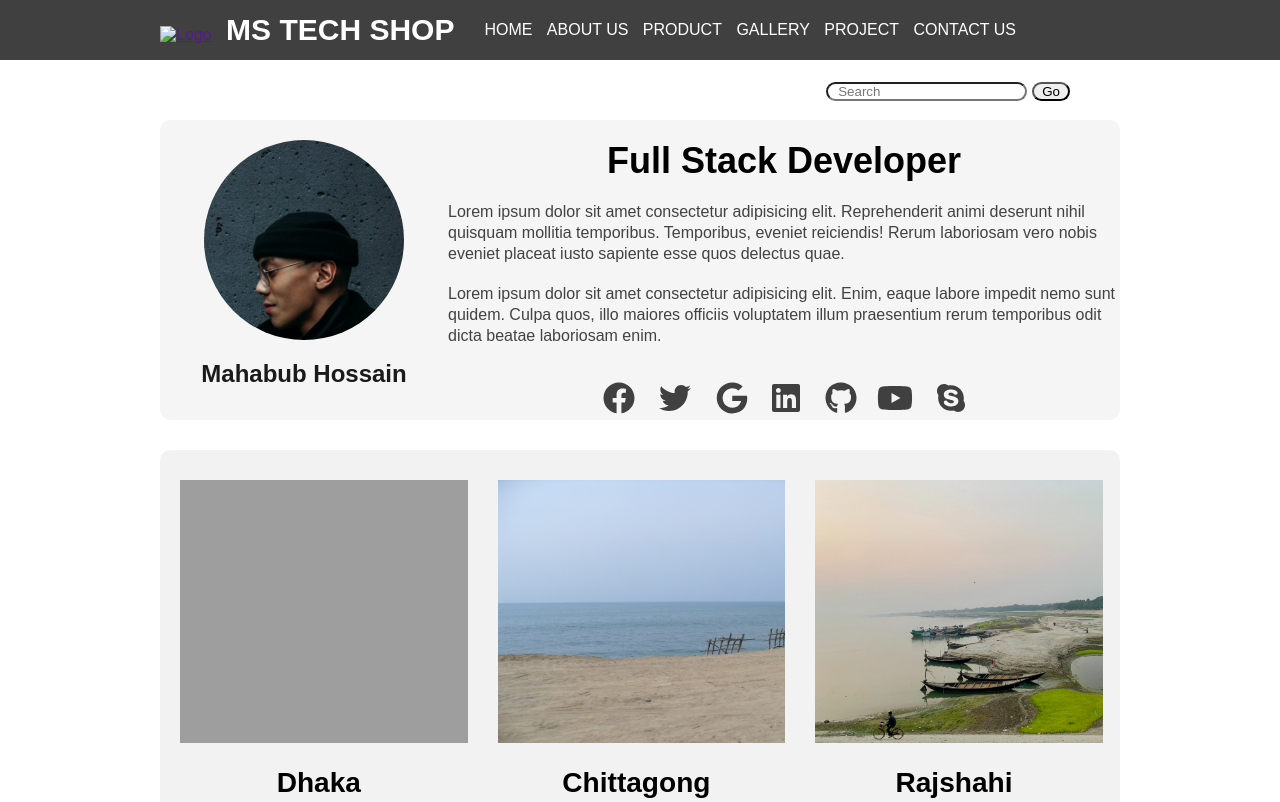
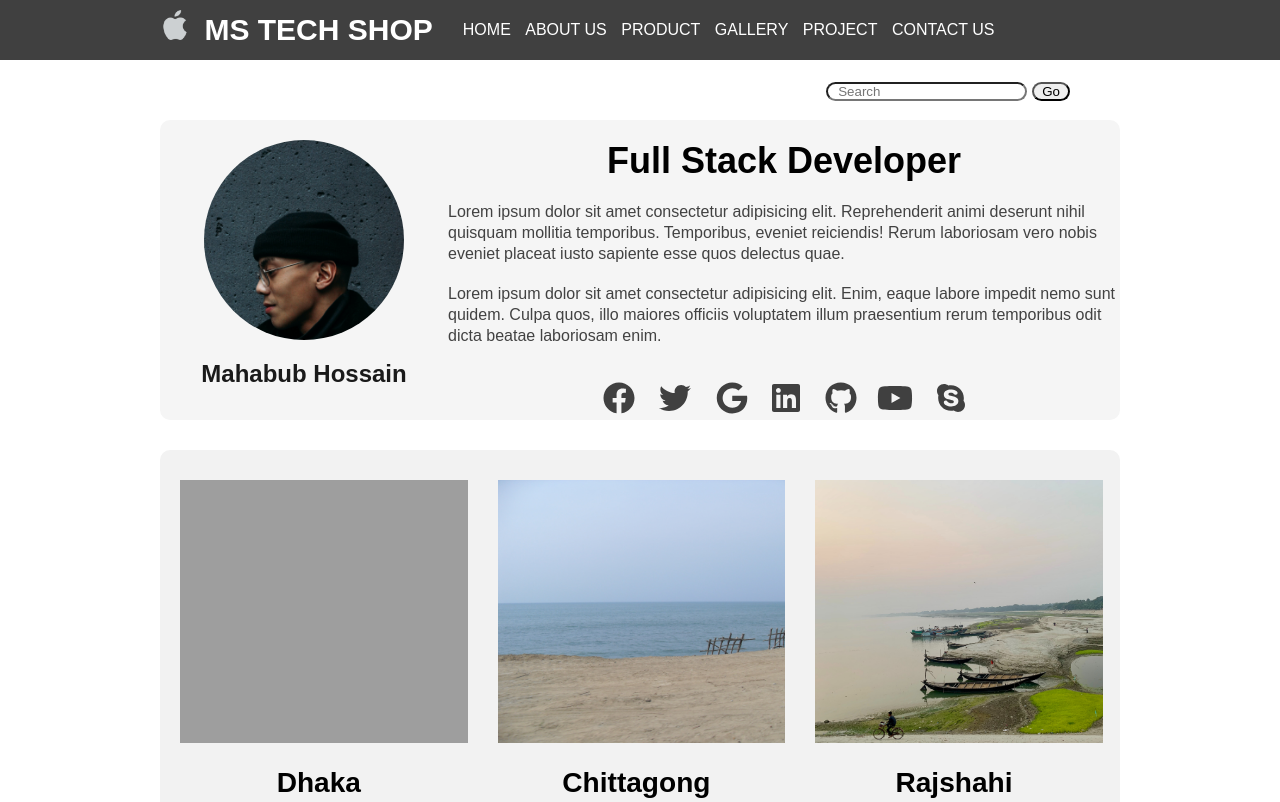
Before and after one commit to mahabub-bd/My_Landing_Page, a plain HTML site: page index.html in a window 1280 px wide. Shown: the top 802 px of the page. Drawn offline with Linux system fonts and the light colour scheme; the site is published under a folder, as on GitHub Pages, so addresses that start at the root find nothing.

Commit message:
Update index.html

```diff
--- a/index.html
+++ b/index.html
@@ -11,7 +11,7 @@
     <nav>
       <div class="container clearfix">
         <div class="Brand">
-          <a href=""><img src="/img/5983096421555590071-48.png" alt="Logo"/></a>
+          <a href=""><img src="img/5983096421555590071-48.png" alt="Logo"/></a>
           <h3>ms tech shop</h3>
         </div>
         <div class="Menu-item">
```
